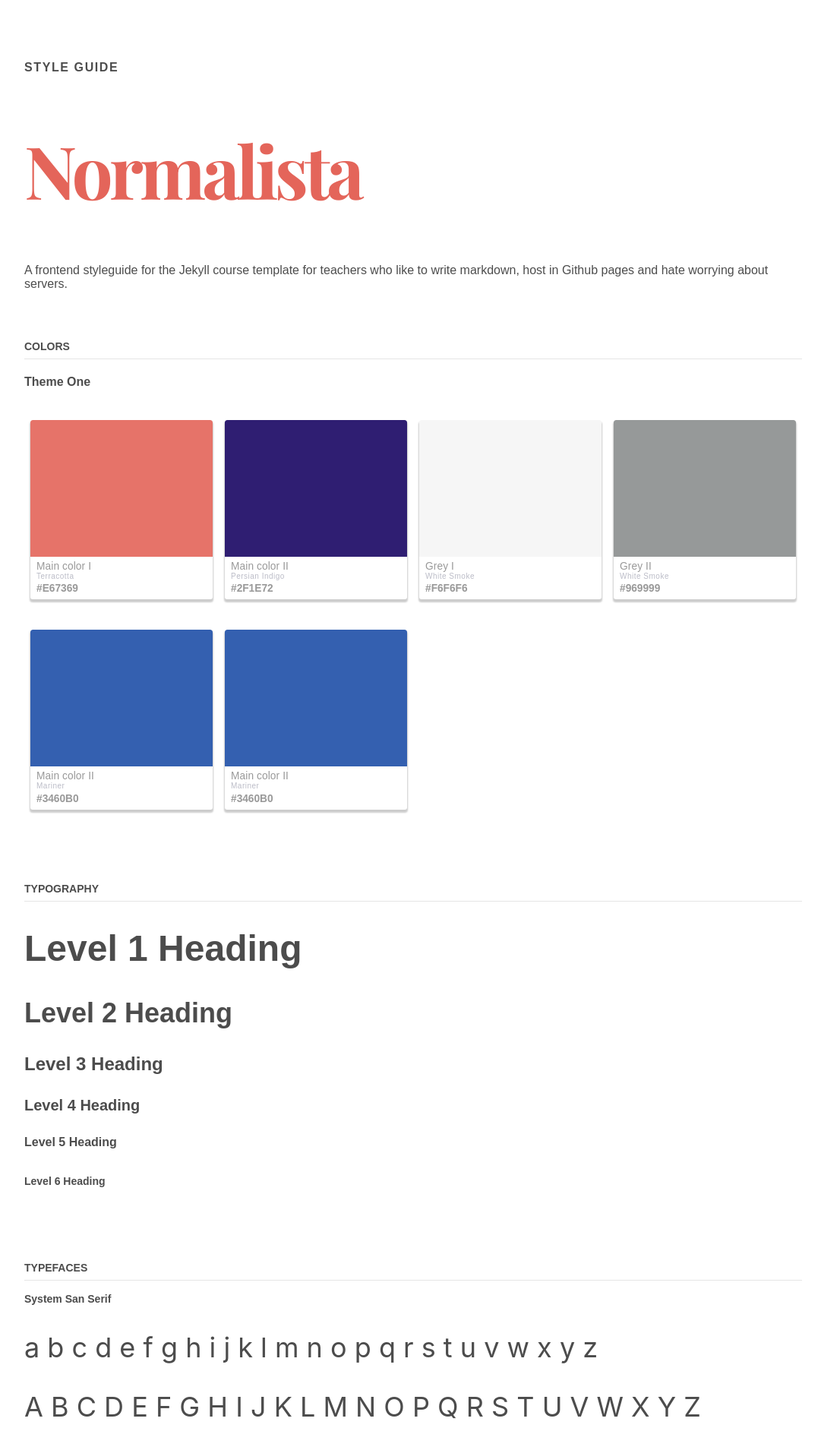
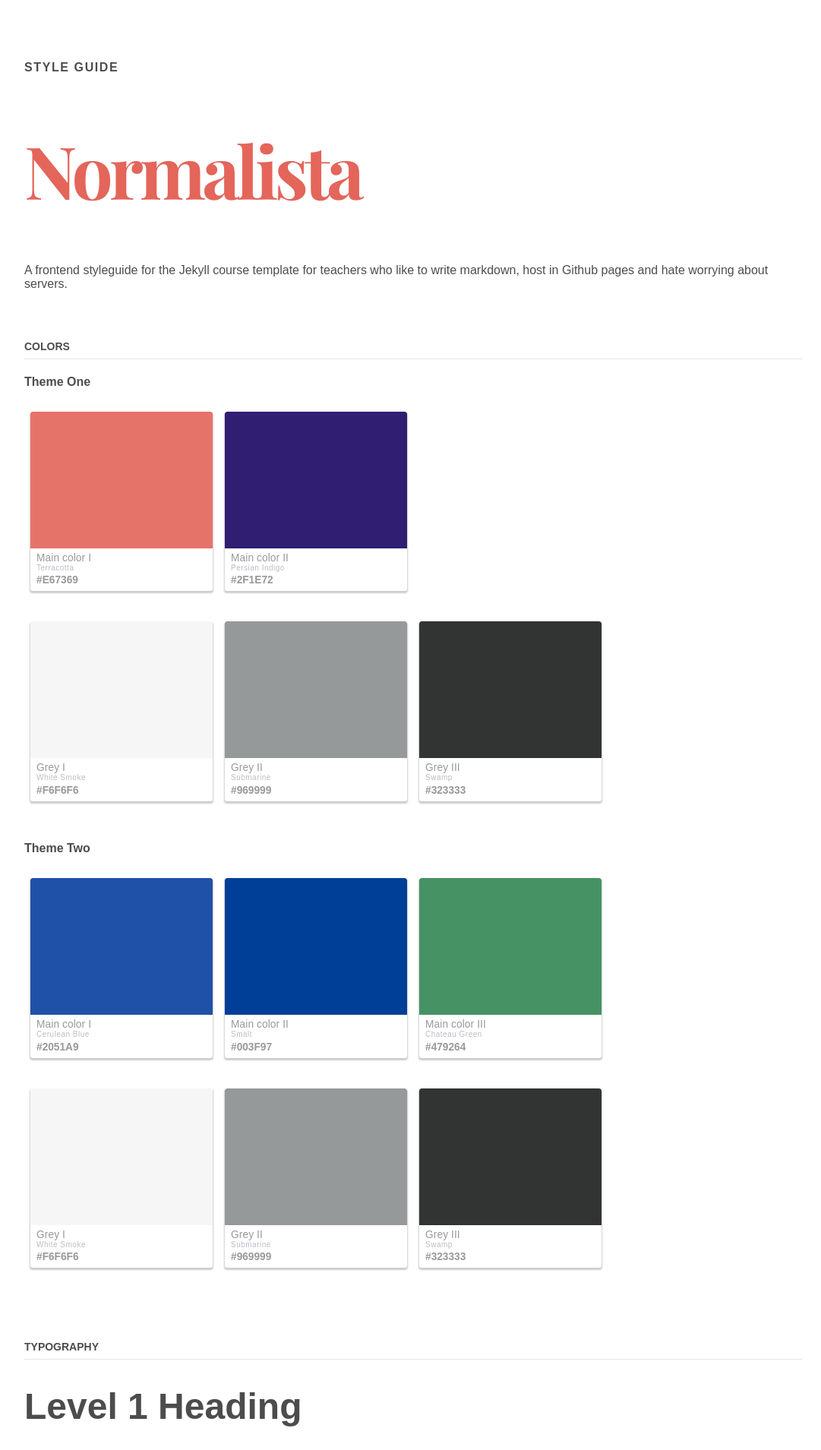
Before and after one commit to miguelpaz/normalista, a Jekyll site: the page built from templates/styleguide.html, in a window 1280 px wide. Shown: the top 1909 px of the page at 76% size, without its empty margins (96-1177 px from the left). Built offline with Jekyll 4.4.1, drawn with Linux system fonts in a browser that asks for light colours; comment, search, counter and statistics services are not loaded.

Commit message:
Color themes set

```diff
--- a/_layouts/styleguide.html
+++ b/_layouts/styleguide.html
@@ -16,7 +16,7 @@
 
         <h3 class="f6 ttu fw6 mb0 mt5 bb b--black-10 pb2">Colors</h3>
         <h4>Theme One</h4>
-        <div class="mw-100 center mt4">
+        <div class="mw-100 center">
           <div class="cf">
             <div class="fl w-100 w-25-ns pa2">
               <div class="palette-block">
@@ -38,6 +38,10 @@
                   </section>
               </div>
             </div>
+          </div>
+        </div>
+        <div class="mw-100 center">
+          <div class="cf">
             <div class="fl w-100 w-25-ns pa2">
               <div class="palette-block">
                   <section>
@@ -53,29 +57,87 @@
                   <section>
                       <div class="palette-button" style="background-color: #969999;"></div>
                       <small>Grey II</small>
-                      <small>White Smoke</small>
+                      <small>Submarine</small>
                       <span>969999</span>
-                  </section>
-              </div>
-            </div>
-
-            <div class="fl w-100 w-25-ns pa2">
-              <div class="palette-block">
-                  <section>
-                      <div class="palette-button" style="background-color: #3460B0;"></div>
-                      <small>Main color II</small>
-                      <small>Mariner</small>
-                      <span>3460B0</span>
                   </section>
               </div>
             </div>
             <div class="fl w-100 w-25-ns pa2">
               <div class="palette-block">
                   <section>
-                      <div class="palette-button" style="background-color: #3460B0;"></div>
+                      <div class="palette-button" style="background-color: #323333;"></div>
+                      <small>Grey III</small>
+                      <small>Swamp</small>
+                      <span>323333</span>
+                  </section>
+              </div>
+            </div>
+          </div>
+        </div>
+        <h4>Theme Two</h4>
+        <div class="mw-100 center">
+          <div class="cf">
+            <div class="fl w-100 w-25-ns pa2">
+              <div class="palette-block">
+                  <section>
+                      <div class="palette-button" style="background-color: #2051A9;"></div>
+                      <small>Main color I</small>
+                      <small>Cerulean Blue</small>
+                      <span>2051A9</span>
+                  </section>
+              </div>
+            </div>
+            <div class="fl w-100 w-25-ns pa2">
+              <div class="palette-block">
+                  <section>
+                      <div class="palette-button" style="background-color: #003F97;"></div>
                       <small>Main color II</small>
-                      <small>Mariner</small>
-                      <span>3460B0</span>
+                      <small>Smalt</small>
+                      <span>003F97</span>
+                  </section>
+              </div>
+            </div>
+            <div class="fl w-100 w-25-ns pa2">
+              <div class="palette-block">
+                  <section>
+                      <div class="palette-button" style="background-color: #479264;"></div>
+                      <small>Main color III</small>
+                      <small>Chateau Green</small>
+                      <span>479264</span>
+                  </section>
+              </div>
+            </div>
+          </div>
+        </div>
+        <div class="mw-100 center">
+          <div class="cf">
+            <div class="fl w-100 w-25-ns pa2">
+              <div class="palette-block">
+                  <section>
+                      <div class="palette-button" style="background-color: #F6F6F6;"></div>
+                      <small>Grey I</small>
+                      <small>White Smoke</small>
+                      <span>F6F6F6</span>
+                  </section>
+              </div>
+            </div>
+            <div class="fl w-100 w-25-ns pa2">
+              <div class="palette-block">
+                  <section>
+                      <div class="palette-button" style="background-color: #969999;"></div>
+                      <small>Grey II</small>
+                      <small>Submarine</small>
+                      <span>969999</span>
+                  </section>
+              </div>
+            </div>
+            <div class="fl w-100 w-25-ns pa2">
+              <div class="palette-block">
+                  <section>
+                      <div class="palette-button" style="background-color: #323333;"></div>
+                      <small>Grey III</small>
+                      <small>Swamp</small>
+                      <span>323333</span>
                   </section>
               </div>
             </div>
--- a/css/main.scss
+++ b/css/main.scss
@@ -125,9 +125,9 @@ hr {
     -webkit-border-radius: 3px 3px 3px 3px;
     -moz-border-radius: 3px 3px 3px 3px;
     border-radius: 3px 3px 3px 3px;
-    -webkit-box-shadow: 0px 3px 2px 1px rgba(0,0,0,0.2);
-    -moz-box-shadow: 0px 3px 2px 1px rgba(0,0,0,0.2);
-    box-shadow: 0px 3px 2px 1px rgba(0,0,0,0.2);
+    -webkit-box-shadow: 0px 2px 2px 1px rgba(0,0,0,0.2);
+    -moz-box-shadow: 0px 2px 2px 1px rgba(0,0,0,0.2);
+    box-shadow: 0px 2px 2px 1px rgba(0,0,0,0.2);
     div.palette-button {
       border-radius: 3px 3px 0 0;
       min-height: 180px;
```
